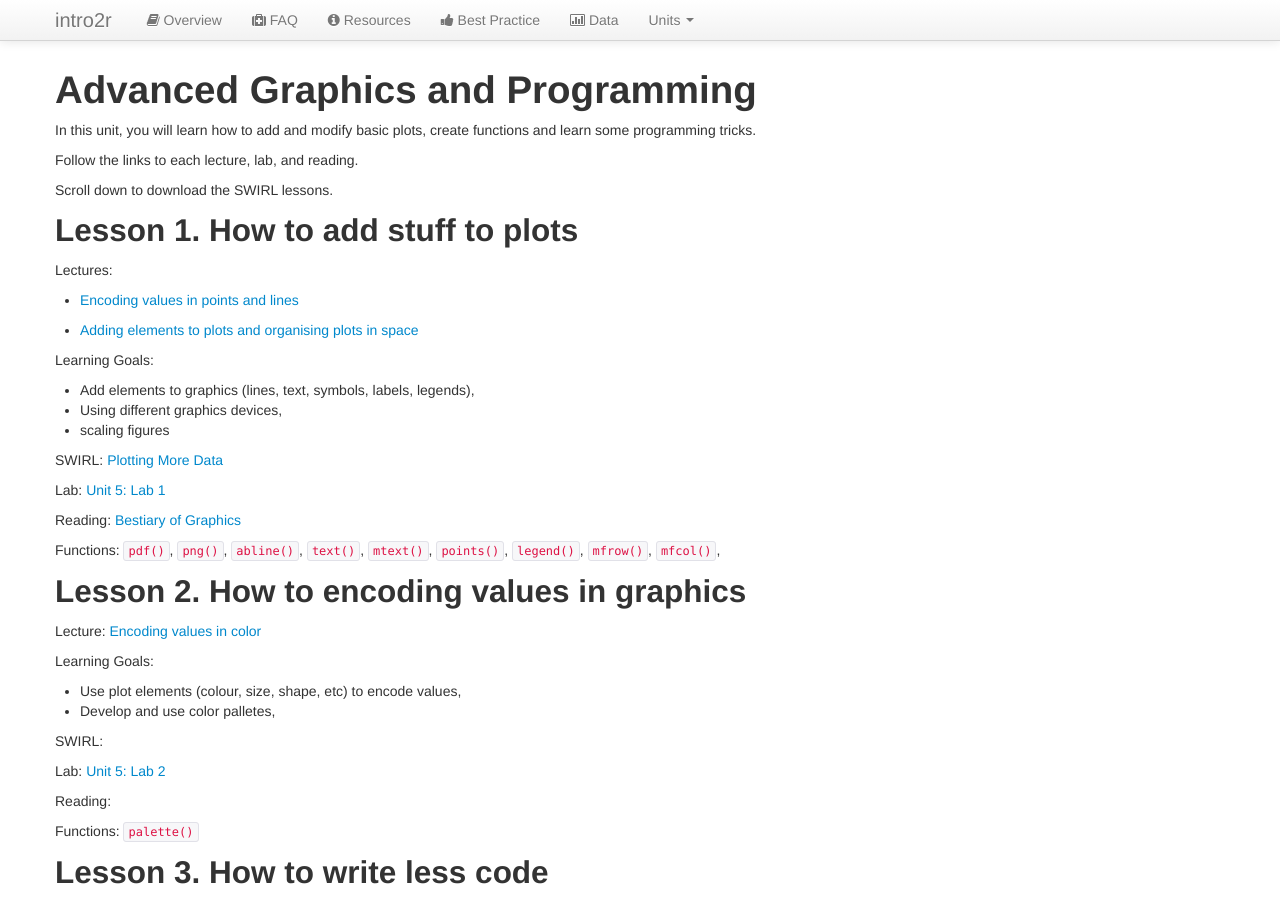
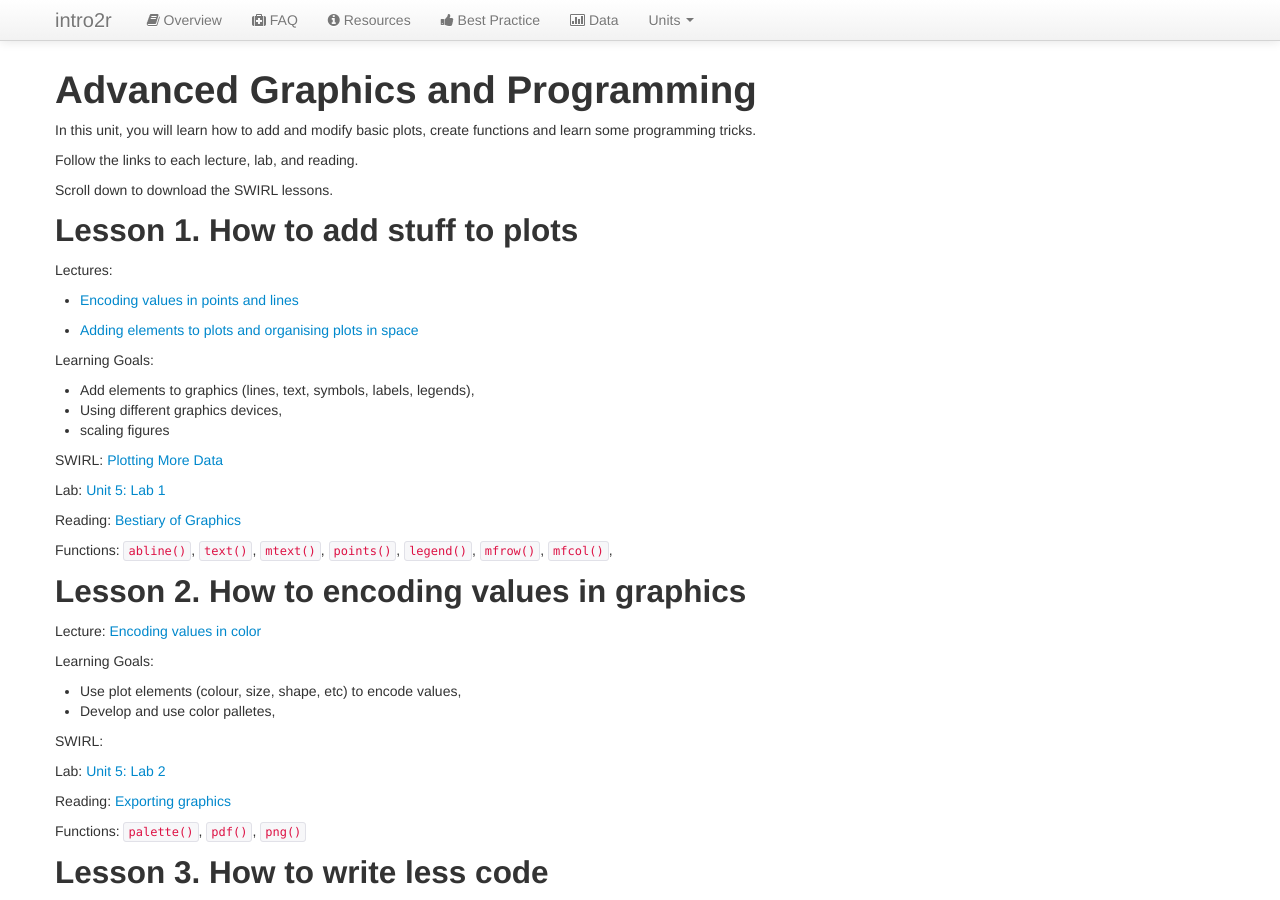
Before and after one commit to intro2r/intro2r, a Jekyll site: the page built from unit5/index.md, in a window 1280 px wide and 900 px high. Built offline with Jekyll 4.4.1, drawn with Linux system fonts in a browser that asks for light colours.

Commit message:
Update index.md

```diff
--- a/unit5/index.md
+++ b/unit5/index.md
@@ -31,7 +31,7 @@ Lab: [Unit 5: Lab 1](../unit5/labs.html)
 
 Reading: [Bestiary of Graphics](../unit5/bestiary-graphics.html)
 
-Functions: `pdf()`, `png()`, `abline()`, `text()`, `mtext()`, `points()`, `legend()`, `mfrow()`, `mfcol()`,
+Functions: `abline()`, `text()`, `mtext()`, `points()`, `legend()`, `mfrow()`, `mfcol()`,
 
 
 ## Lesson 2. How to encoding values in graphics
@@ -47,9 +47,9 @@ SWIRL:
 
 Lab: [Unit 5: Lab 2](../unit5/labs.html)
 
-Reading:
+Reading: [Exporting graphics](../unit5/exporting-graphics.md)
 
-Functions: `palette()`
+Functions: `palette()`, `pdf()`, `png()`
 
 
 ## Lesson 3. How to write less code
```
